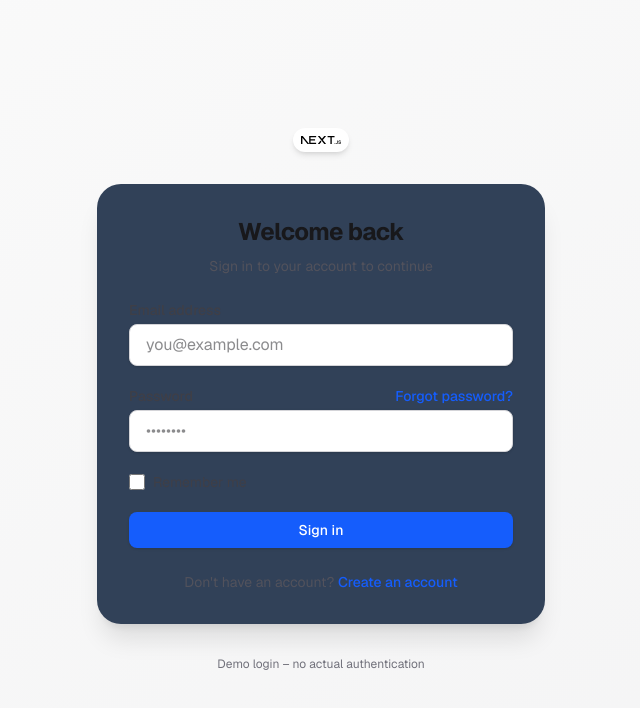
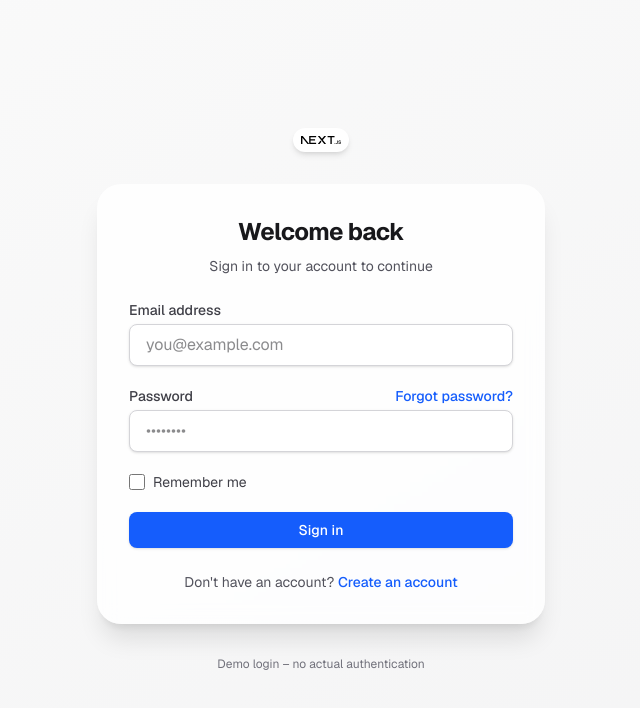
Before and after one commit to Wilson-Ochieng/ci-cd-deploy-app, a Next.js app: page / in a window 1280 px wide. Shown: the top 708 px of the page, without its empty margins (319-959 px from the left). Built offline with nearby package versions, Linux system fonts and the light colour scheme.

Commit message:
Changed background to white

```diff
--- a/src/app/page.js
+++ b/src/app/page.js
@@ -38,7 +38,7 @@ export default function LoginPage() {
         </div>
 
         {/* Login Card */}
-        <div className="rounded-3xl bg-slate-700 p-8 shadow-xl backdrop-blur-sm dark:bg-zinc-900/80 dark:shadow-2xl">
+        <div className="rounded-3xl bg-white/80 p-8 shadow-xl backdrop-blur-sm dark:bg-zinc-900/80 dark:shadow-2xl">
           <div className="mb-6 text-center">
             <h1 className="text-2xl font-bold tracking-tight text-zinc-900 dark:text-white">
               Welcome back
```
